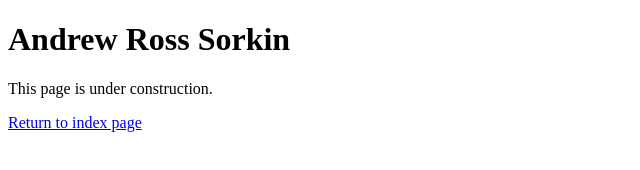
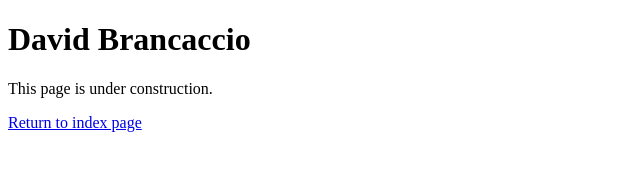
Before and after one commit to pd-33/A05, a plain HTML site: page sorkin.html in a window 1280 px wide. Shown: the whole page, without its empty margins (0-640 px from the left). Drawn offline with Linux system fonts and the light colour scheme.

Commit message:
Update sorkin.html

```diff
--- a/sorkin.html
+++ b/sorkin.html
@@ -3,11 +3,11 @@
 
 <head>
     <meta charset="UTF-8">
-    <title>Andrew Ross Sorkin - Under Construction</title>
+    <title>David Brancaccio - Under Construction</title>
 </head>
 
 <body>
-<h1>Andrew Ross Sorkin</h1>
+<h1>David Brancaccio</h1>
 <p>This page is under construction.</p>
 <p><a href="../index.html">Return to index page</a></p>
 </body>
```
